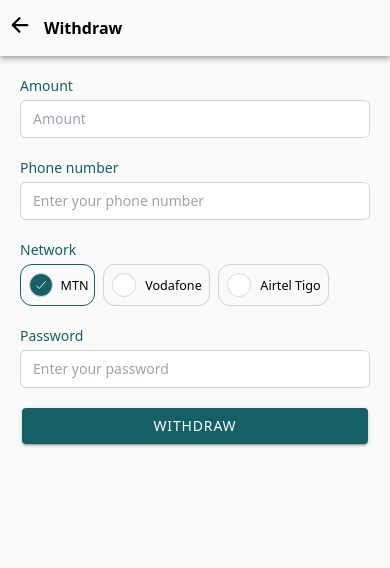
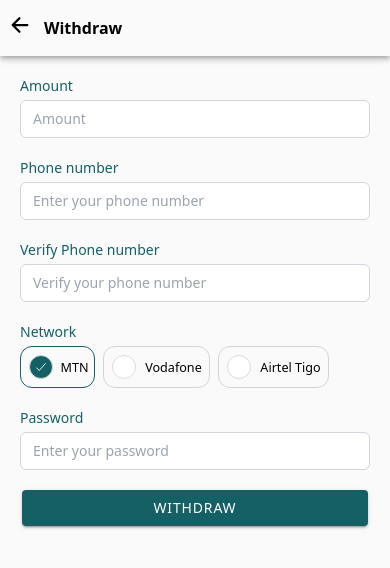
Before and after one commit to blesskpontsu/Afri_pos, a React (Vite) app: page /withdraw in a window 390 px wide. Shown: the top 568 px of the page. Built offline with nearby package versions, Linux system fonts and the light colour scheme; no server answers.

Commit message:
added validation
added validation and confirm phone on deposit and withdrawal

```diff
--- a/package.json
+++ b/package.json
@@ -40,7 +40,7 @@
     "react-toastify": "^10.0.5",
     "redux-logger": "^3.0.6",
     "redux-persist": "^6.0.0",
-    "yup": "^1.4.0"
+    "yup": "^1.7.0"
   },
   "devDependencies": {
     "@capacitor/cli": "6.1.1",
--- a/src/features/wallet/components/TransactionForm.tsx
+++ b/src/features/wallet/components/TransactionForm.tsx
@@ -1,8 +1,9 @@
 import React from "react";
-import { Form, Formik, useFormik } from "formik";
+import { Form, Formik } from "formik";
 import { InputField } from "../../../components/Field";
 import { DepositDraft, WithdrawalDraft } from "../lib/types";
 import { IonButton, IonLoading } from "@ionic/react";
+import * as Yup from "yup";
 
 type Props = {
   onSubmit: (values: DepositDraft & WithdrawalDraft) => void;
@@ -12,18 +13,9 @@ type Props = {
 };
 
 export const networks = [
-  {
-    label: "MTN",
-    value: "mtn",
-  },
-  {
-    label: "Vodafone",
-    value: "vodafone",
-  },
-  {
-    label: "Airtel Tigo",
-    value: "airtel",
-  },
+  { label: "MTN", value: "mtn" },
+  { label: "Vodafone", value: "vodafone" },
+  { label: "Airtel Tigo", value: "airtel" },
 ];
 
 function TransactionForm({
@@ -32,64 +24,127 @@ function TransactionForm({
   onSubmit,
   loading,
 }: Props) {
+  // Define validation schema inside component to access props
+  const validationSchema = Yup.object().shape({
+    amount: Yup.number()
+      .required("Amount is required")
+      .positive("Must be positive"),
+    phone_number: Yup.string().required("Phone number is required"),
+    verify_phone_number:
+      type === "withdrawal"
+        ? Yup.string()
+            .required("Please verify your phone number")
+            .oneOf([Yup.ref("phone_number")], "Phone numbers must match")
+        : Yup.string(),
+    channel: Yup.string().required("Network is required"),
+    password:
+      type === "withdrawal"
+        ? Yup.string().required("Password is required")
+        : Yup.string(),
+  });
+
   return (
     <Formik<DepositDraft & WithdrawalDraft>
       initialValues={{
         amount: "",
         phone_number: "",
+        verify_phone_number: "",
         channel: "mtn",
         password: "",
       }}
-      onSubmit={(values, formikHelpers) => {
+      validationSchema={validationSchema}
+      onSubmit={(values) => {
         onSubmit(values);
         console.log(values);
       }}
     >
       {(props) => {
+        const phoneMatch =
+          props.values.phone_number &&
+          props.values.verify_phone_number &&
+          props.values.phone_number === props.values.verify_phone_number;
+
         return (
-          <Form
-            onSubmit={props.handleSubmit}
-            className="w-full max-w-md p-5 space-y-5"
-          >
+          <Form className="w-full max-w-md p-5 space-y-5">
             <InputField
-              type={"number"}
+              type="number"
               required
               name="amount"
               label="Amount"
               placeholder="Amount"
             />
+
             <InputField
               required
               prefix="+223"
               name="phone_number"
               placeholder="Enter your phone number"
               label="Phone number"
+              onChange={(e: React.ChangeEvent<HTMLInputElement>) => {
+                props.handleChange(e);
+                props.setFieldTouched("phone_number", true, false);
+                props.validateField("verify_phone_number");
+              }}
             />
+
+            {type === "withdrawal" && (
+              <InputField
+                required
+                prefix="+223"
+                name="verify_phone_number"
+                placeholder="Verify your phone number"
+                label="Verify Phone number"
+                onChange={(e: React.ChangeEvent<HTMLInputElement>) => {
+                  props.handleChange(e);
+                  props.setFieldTouched("verify_phone_number", true, false);
+                }}
+                className={
+                  props.errors.verify_phone_number ? "border-red-500" : ""
+                }
+              />
+            )}
+
+            {props.values.phone_number &&
+              props.values.verify_phone_number &&
+              type === "withdrawal" && (
+                <div
+                  className={`text-sm ${phoneMatch ? "text-green-500" : "text-red-500"}`}
+                >
+                  {phoneMatch
+                    ? "✓ Phone numbers match"
+                    : "✗ Phone numbers do not match"}
+                </div>
+              )}
+
             <InputField
-              label={"Network"}
-              placeholder={"Select Network"}
+              label="Network"
+              placeholder="Select Network"
               required
               as="select"
               name="channel"
               options={networks}
-              widget={"radioButton"}
+              widget="radioButton"
             />
-            {type == "withdrawal" && (
+
+            {type === "withdrawal" && (
               <InputField
                 required
                 name="password"
                 placeholder="Enter your password"
                 label="Password"
+                type="password"
               />
             )}
-            <IonButton expand="block" type="submit">
+
+            <IonButton
+              expand="block"
+              type="submit"
+              disabled={!props.isValid || loading}
+            >
               {buttonLabel}
             </IonButton>
-            <IonLoading
-              isOpen={loading}
-              trigger="open-loading"
-              message="Loading...."
-            />
+
+            <IonLoading isOpen={loading} message="Processing..." />
           </Form>
         );
       }}
--- a/src/features/wallet/lib/types.ts
+++ b/src/features/wallet/lib/types.ts
@@ -24,6 +24,7 @@ export type WithdrawalDraft = {
   amount: string;
   channel: string;
   phone_number: string;
+  verify_phone_number: string;
   password: string;
 };
 
--- a/src/lib/constants.ts
+++ b/src/lib/constants.ts
@@ -1,2 +1,2 @@
 export const API_URL =
-  import.meta.env.VITE_API_URL ?? 'https://app.afriluck.com/api/V1'
+  import.meta.env.VITE_API_URL ?? "https://api-agent.afriluck.com/api/V1";
```
Also changed, not shown: 2 other files (tests, documents, lock files or other folders).
